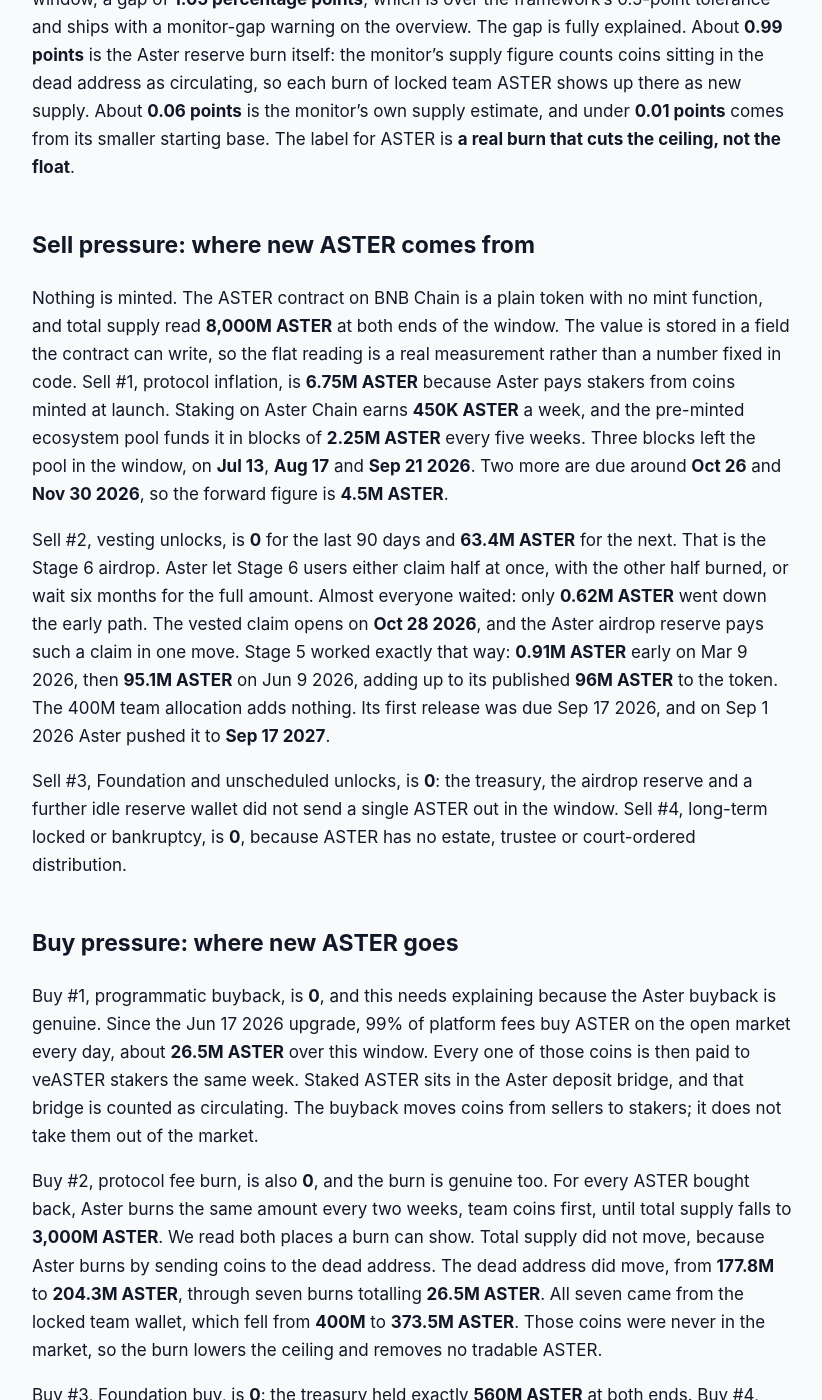
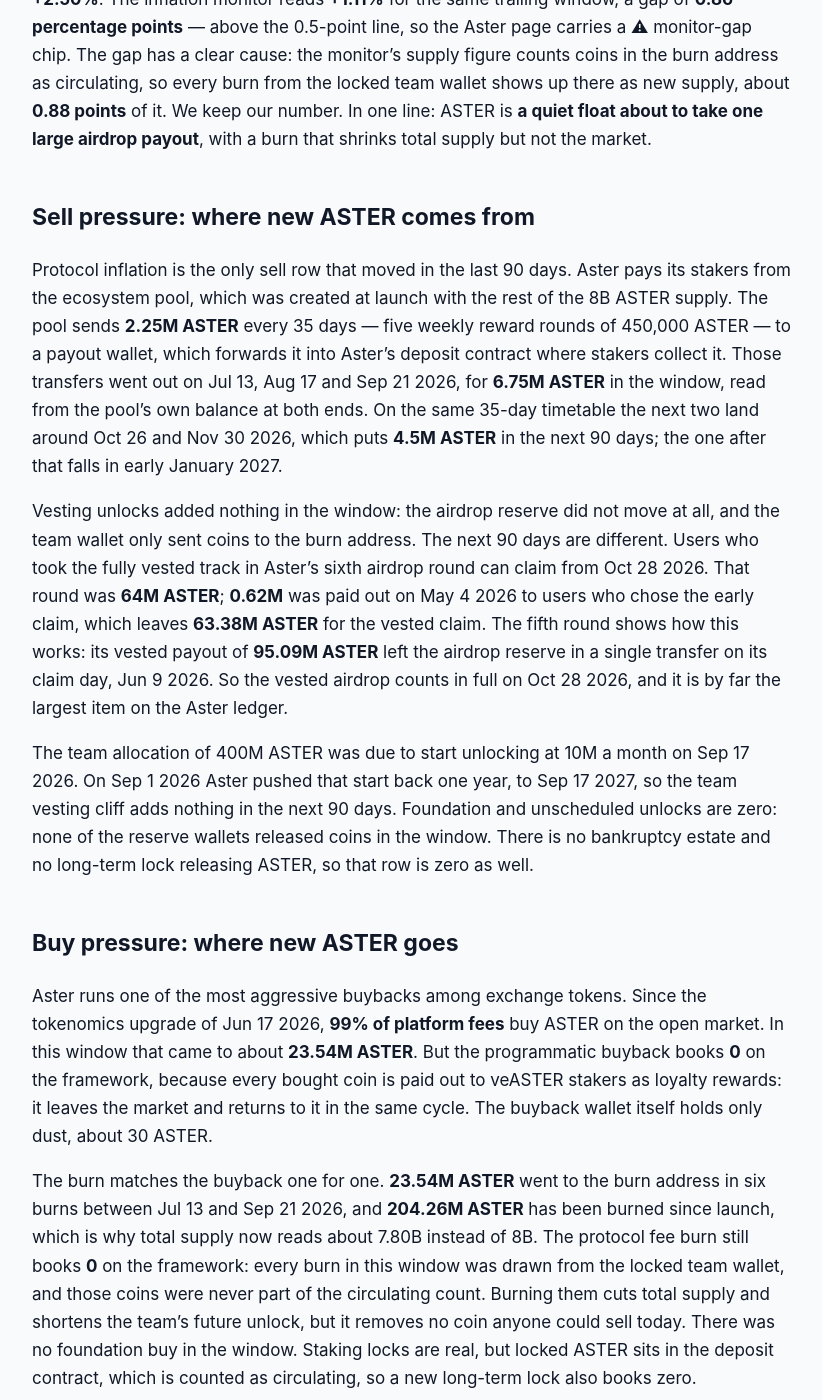
Before and after one commit to jeevansongmy-spec/mrnasdog-articles, a Jekyll site: the page built from crypto/aster-pressure-framework.md, in a window 1280 px wide and 1400 px high, scrolled down 613 px. Shown: the whole window, without its empty margins (228-1050 px from the left). Built offline with Jekyll 4.4.1, drawn with Linux system fonts in a browser that asks for light colours; some of the changed text lies outside the part shown.

Commit message:
publish: crypto/aster-pressure-framework

```diff
--- a/crypto/aster-pressure-framework.md
+++ b/crypto/aster-pressure-framework.md
@@ -1,6 +1,6 @@
 ---
 title:         "ASTER Inflation Analysis · September 2026 · Mixed last 90D · projected to grow"
-description:   "ASTER: mixed last 90 days, projected to grow. Supply rose 0.25% and is set to rise 2.50% as a 63.4M airdrop pays out; buyback and burn remove no tradable coins."
+description:   "ASTER: mixed last 90 days, projected to grow. Staking added 6.75M (+0.25%); a 63.38M vested airdrop claim on Oct 28 2026 lifts the next 90 days to +2.50%."
 canonical_url: "https://mrnasdog.com/research/aster/inflation"
 tags:                    ["crypto", "aster", "bnbchain", "defi"]
 published:     true
@@ -10,48 +10,48 @@ Originally published at [ASTER Inflation Analysis · September 2026 · Mixed las
 
 # ASTER Inflation Analysis · September 2026 · Mixed last 90D · projected to grow
 
-ASTER supply in the market grew **+0.25%** over the last 90 days and is projected to grow **+2.50%** over the next 90, as a **63.4M ASTER** Stage 6 airdrop tranche pays out on **Oct 28 2026**. Aster runs a real fee buyback and a real burn, but the buyback hands every coin back to stakers and the burn draws only on locked team coins, so the Pressure Framework books **6.75M ASTER** of sell pressure against **0** of buy pressure. The ceiling is a fixed **8,000M ASTER** that no contract function can raise; the monitor reads **+1.30%**.
+ASTER supply grew **+0.25%** in the last 90 days and is set to grow about **+2.50%** in the next 90 — mixed last 90 days, projected to grow. The last window added **6.75M ASTER** of staking rewards; the next adds **4.5M** more plus a **63.38M ASTER** vested airdrop claim from Oct 28 2026. Aster's buyback and burn are real — **23.54M ASTER** bought and **23.54M** burned this window — but the bought coins go to stakers and the burned coins came from the locked team wallet, so neither shrinks the tradable float. The monitor reads **+1.11%**, because it counts burned coins as circulating.
 
 ## The verdict, in one paragraph
 
-Against a circulating base of **2,710.5M ASTER**, the framework records **6.75M ASTER** of sell pressure and **0** of buy pressure between Jun 24 and Sep 22 2026, a net of **+0.25%**, and projects **+2.50%** for the next 90 days. The inflation monitor reads **+1.30%** for the same window, a gap of **1.05 percentage points**, which is over the framework's 0.5-point tolerance and ships with a monitor-gap warning on the overview. The gap is fully explained. About **0.99 points** is the Aster reserve burn itself: the monitor's supply figure counts coins sitting in the dead address as circulating, so each burn of locked team ASTER shows up there as new supply. About **0.06 points** is the monitor's own supply estimate, and under **0.01 points** comes from its smaller starting base. The label for ASTER is **a real burn that cuts the ceiling, not the float**.
+On the MrNasdog Pressure Framework, ASTER's net supply change over the last 90 days is **+0.25%** of the **2.71B** circulating ASTER, and the forward reading for the next 90 days is **+2.50%**. The inflation monitor reads **+1.11%** for the same trailing window, a gap of **0.86 percentage points** — above the 0.5-point line, so the Aster page carries a ⚠ monitor-gap chip. The gap has a clear cause: the monitor's supply figure counts coins in the burn address as circulating, so every burn from the locked team wallet shows up there as new supply, about **0.88 points** of it. We keep our number. In one line: ASTER is **a quiet float about to take one large airdrop payout**, with a burn that shrinks total supply but not the market.
 
 ## Sell pressure: where new ASTER comes from
 
-Nothing is minted. The ASTER contract on BNB Chain is a plain token with no mint function, and total supply read **8,000M ASTER** at both ends of the window. The value is stored in a field the contract can write, so the flat reading is a real measurement rather than a number fixed in code. Sell #1, protocol inflation, is **6.75M ASTER** because Aster pays stakers from coins minted at launch. Staking on Aster Chain earns **450K ASTER** a week, and the pre-minted ecosystem pool funds it in blocks of **2.25M ASTER** every five weeks. Three blocks left the pool in the window, on **Jul 13**, **Aug 17** and **Sep 21 2026**. Two more are due around **Oct 26** and **Nov 30 2026**, so the forward figure is **4.5M ASTER**.
+Protocol inflation is the only sell row that moved in the last 90 days. Aster pays its stakers from the ecosystem pool, which was created at launch with the rest of the 8B ASTER supply. The pool sends **2.25M ASTER** every 35 days — five weekly reward rounds of 450,000 ASTER — to a payout wallet, which forwards it into Aster's deposit contract where stakers collect it. Those transfers went out on Jul 13, Aug 17 and Sep 21 2026, for **6.75M ASTER** in the window, read from the pool's own balance at both ends. On the same 35-day timetable the next two land around Oct 26 and Nov 30 2026, which puts **4.5M ASTER** in the next 90 days; the one after that falls in early January 2027.
 
-Sell #2, vesting unlocks, is **0** for the last 90 days and **63.4M ASTER** for the next. That is the Stage 6 airdrop. Aster let Stage 6 users either claim half at once, with the other half burned, or wait six months for the full amount. Almost everyone waited: only **0.62M ASTER** went down the early path. The vested claim opens on **Oct 28 2026**, and the Aster airdrop reserve pays such a claim in one move. Stage 5 worked exactly that way: **0.91M ASTER** early on Mar 9 2026, then **95.1M ASTER** on Jun 9 2026, adding up to its published **96M ASTER** to the token. The 400M team allocation adds nothing. Its first release was due Sep 17 2026, and on Sep 1 2026 Aster pushed it to **Sep 17 2027**.
+Vesting unlocks added nothing in the window: the airdrop reserve did not move at all, and the team wallet only sent coins to the burn address. The next 90 days are different. Users who took the fully vested track in Aster's sixth airdrop round can claim from Oct 28 2026. That round was **64M ASTER**; **0.62M** was paid out on May 4 2026 to users who chose the early claim, which leaves **63.38M ASTER** for the vested claim. The fifth round shows how this works: its vested payout of **95.09M ASTER** left the airdrop reserve in a single transfer on its claim day, Jun 9 2026. So the vested airdrop counts in full on Oct 28 2026, and it is by far the largest item on the Aster ledger.
 
-Sell #3, Foundation and unscheduled unlocks, is **0**: the treasury, the airdrop reserve and a further idle reserve wallet did not send a single ASTER out in the window. Sell #4, long-term locked or bankruptcy, is **0**, because ASTER has no estate, trustee or court-ordered distribution.
+The team allocation of 400M ASTER was due to start unlocking at 10M a month on Sep 17 2026. On Sep 1 2026 Aster pushed that start back one year, to Sep 17 2027, so the team vesting cliff adds nothing in the next 90 days. Foundation and unscheduled unlocks are zero: none of the reserve wallets released coins in the window. There is no bankruptcy estate and no long-term lock releasing ASTER, so that row is zero as well.
 
 ## Buy pressure: where new ASTER goes
 
-Buy #1, programmatic buyback, is **0**, and this needs explaining because the Aster buyback is genuine. Since the Jun 17 2026 upgrade, 99% of platform fees buy ASTER on the open market every day, about **26.5M ASTER** over this window. Every one of those coins is then paid to veASTER stakers the same week. Staked ASTER sits in the Aster deposit bridge, and that bridge is counted as circulating. The buyback moves coins from sellers to stakers; it does not take them out of the market.
+Aster runs one of the most aggressive buybacks among exchange tokens. Since the tokenomics upgrade of Jun 17 2026, **99% of platform fees** buy ASTER on the open market. In this window that came to about **23.54M ASTER**. But the programmatic buyback books **0** on the framework, because every bought coin is paid out to veASTER stakers as loyalty rewards: it leaves the market and returns to it in the same cycle. The buyback wallet itself holds only dust, about 30 ASTER.
 
-Buy #2, protocol fee burn, is also **0**, and the burn is genuine too. For every ASTER bought back, Aster burns the same amount every two weeks, team coins first, until total supply falls to **3,000M ASTER**. We read both places a burn can show. Total supply did not move, because Aster burns by sending coins to the dead address. The dead address did move, from **177.8M** to **204.3M ASTER**, through seven burns totalling **26.5M ASTER**. All seven came from the locked team wallet, which fell from **400M** to **373.5M ASTER**. Those coins were never in the market, so the burn lowers the ceiling and removes no tradable ASTER.
-
-Buy #3, Foundation buy, is **0**: the treasury held exactly **560M ASTER** at both ends. Buy #4, new long-term lock, is **0**. Staking locks run up to four years, and since Aug 11 2026 each new perp listing must lock **1M ASTER** for four years, but both sit in the same bridge that is already counted as circulating.
+The burn matches the buyback one for one. **23.54M ASTER** went to the burn address in six burns between Jul 13 and Sep 21 2026, and **204.26M ASTER** has been burned since launch, which is why total supply now reads about 7.80B instead of 8B. The protocol fee burn still books **0** on the framework: every burn in this window was drawn from the locked team wallet, and those coins were never part of the circulating count. Burning them cuts total supply and shortens the team's future unlock, but it removes no coin anyone could sell today. There was no foundation buy in the window. Staking locks are real, but locked ASTER sits in the deposit contract, which is counted as circulating, so a new long-term lock also books zero.
 
 ## Foundation and overhang
 
-The Aster overhang is large and fully mapped. The airdrop reserve holds **2,917.2M ASTER** and pays out only when a claim window opens; Stage 6 will take **63.4M** of it. The ecosystem pool holds **1,240.5M ASTER** and feeds staking. The Foundation treasury holds **560M ASTER**, untouched since launch and spendable only by governance. A further reserve wallet holds **198.3M ASTER** and has not moved since Nov 17 2025. The team wallet holds **373.5M ASTER** and shrinks with every burn. Together these five wallets are exactly the coins not counted as circulating.
+Five Aster wallets sit outside the circulating count, and together they hold about 5.29B ASTER. The airdrop reserve holds about **2.92B ASTER**; it pays out in lumps on airdrop claim dates, most recently Jun 9 2026, and has no public schedule after the Oct 28 2026 claim. The ecosystem pool holds about **1.24B ASTER** and currently pays only the 2.25M staking tranches. The treasury holds **560M ASTER**, untouched since launch and released only through governance. The team wallet holds about **373.5M ASTER** and shrinks only by burns. A fifth reserve wallet holds **198.3M ASTER** and has been idle all window. Inside the circulating count, a staking payout wallet holding 313.6M ASTER only passes rewards through.
 
-The buyback wallet holds almost nothing, because it passes each purchase to stakers. Every wallet here is read on-chain at each rebuild. If any balance falls by more than its schedule explains, and the coins go anywhere but the dead address, the outflow enters Sell #3 at the next refresh.
+All five are tracked on-chain. If any of these wallets falls between refreshes and the coins go anywhere other than the burn address, that outflow enters the Foundation and unscheduled unlocks row at the next refresh.
 
-## How ASTER compares to other perp-DEX and exchange tokens
+## How ASTER compares to other perpetuals exchange tokens
 
-Most exchange tokens that advertise a buyback do one of two things with the coins: destroy them, or park them in a wallet that sits outside the tradable float. Either way the bought coins leave the market, and the inflation reading can turn negative. ASTER does neither. It pays the coins to stakers, so its buyback works as a staking yield, not a supply cut.
+Among perpetuals exchange tokens, the usual design is fees in, tokens out of the market. Hyperliquid's HYPE buys its token with trading fees and holds what it buys in a protocol fund, which takes coins off the market. dYdX and GMX send fee income to stakers instead. ASTER does both halves in its own way: it buys with fees like HYPE, but pays the coins back out to stakers like the fee-sharing designs, so the buyback itself does not shrink the float. The matching burn is the part that looks deflationary, and on ASTER it hits locked team coins rather than market coins.
 
-The Aster burn looks like the burns other exchange tokens run, and it is not. A burn funded from coins that were already trading shrinks the float. A burn funded from a locked reserve shrinks only the fully diluted supply. Aster chose the second kind, team coins first. So ASTER's fully diluted count falls, from **8,000M** toward a stated **3,000M**, while the tradable count keeps rising with every staking block and airdrop stage.
+The bigger difference is the size of the reserve. Only about 35% of ASTER's total supply is counted as circulating, and more than half of all ASTER still sits in the airdrop reserve, the ecosystem pool, the treasury, the team wallet and one more reserve wallet. Tokens with a large locked reserve are driven by release dates, not by fees: the Oct 28 2026 airdrop claim alone is about nine times the whole last window's staking emission. By contrast, the steady staking emission is small — 2.25M ASTER every 35 days is under 0.1% of the float per tranche.
 
-On issuance, ASTER is stricter than any continuous-emission chain: the contract has no way to mint. Its supply growth comes from releases, like a young token working through airdrop and team schedules. Unlike a smooth day-by-day vest, it comes in steps.
+Aster's stated goal is to burn total supply down to 3B ASTER. At this window's pace of about 23.5M per 90 days, that would take decades, and the team wallet alone would be used up in roughly four years. The goal matters for the long-run ceiling, not for the next 90 days.
 
 ## What to watch in the next 90 days
 
-First, the Stage 6 vested claim on **Oct 28 2026**: a release of about **63.4M ASTER** from the airdrop reserve is almost the whole forward reading. Second, the staking blocks around **Oct 26** and **Nov 30 2026**, **2.25M ASTER** each. Third, the source of each bi-weekly burn: while it is the team wallet the buy side stays at zero, but a burn from coins already trading would count. Fourth, any new airdrop stage, since the reserve still holds **2,917.2M ASTER** and no calendar exists past Stage 6. Fifth, the **560M ASTER** treasury, the one pot with no schedule and a governance spender.
+Oct 28 2026: the vested claim of Aster's sixth airdrop round opens, and 63.38M ASTER is expected to leave the airdrop reserve that day. Around Oct 26 and Nov 30 2026: the ecosystem pool's next two 2.25M ASTER staking tranches. Every two weeks, next around Oct 5 2026: the buyback and matching burn, watched for any change in where the burned coins come from — a burn from market coins would count. Any new airdrop round or treasury vote would draw on the reserves and would enter the ledger at the next refresh.
 
 ## Summary
 
-The MrNasdog Pressure Framework reads ASTER at **+0.25%** over the trailing 90 days and **+2.50%** projected forward: mixed last 90 days, projected to grow. Nothing is minted, but pre-minted coins keep reaching the market through staking pay and airdrop stages, and the **63.4M ASTER** Stage 6 tranche on Oct 28 2026 drives the forward figure. The key risk is that the headline buyback and burn remove no tradable ASTER at all, because the buyback pays stakers and the burn uses locked team coins. The ceiling is a fixed **8,000M ASTER** with no mint function, and it is falling as the team reserve is burned.
+ASTER's supply grew **+0.25%** over the last 90 days from staking rewards alone, and the MrNasdog Pressure Framework projects about **+2.50%** for the next 90 days, driven by a **63.38M ASTER** vested airdrop claim on Oct 28 2026. Aster's fee buyback and matching burn are large, but the bought coins go back to stakers and the burn draws on locked team coins, so neither takes tradable ASTER off the market. The key risk is the reserve: about 5.29B ASTER sits outside the circulating count and moves on Aster's own timetable. The only hard ceiling is the 8B ASTER created at launch, now about 7.80B after burns.
 
-MrNasdog Pressure Framework analysis of ASTER, Metric 1 — Inflation. Data + explanation only. Not financial advice. Updated Sep 23 2026.
+---
+
+*MrNasdog Pressure Framework analysis of ASTER, Metric 1 — Inflation. Data + explanation only. Not financial advice. Checked Sep 29 2026.*
```
